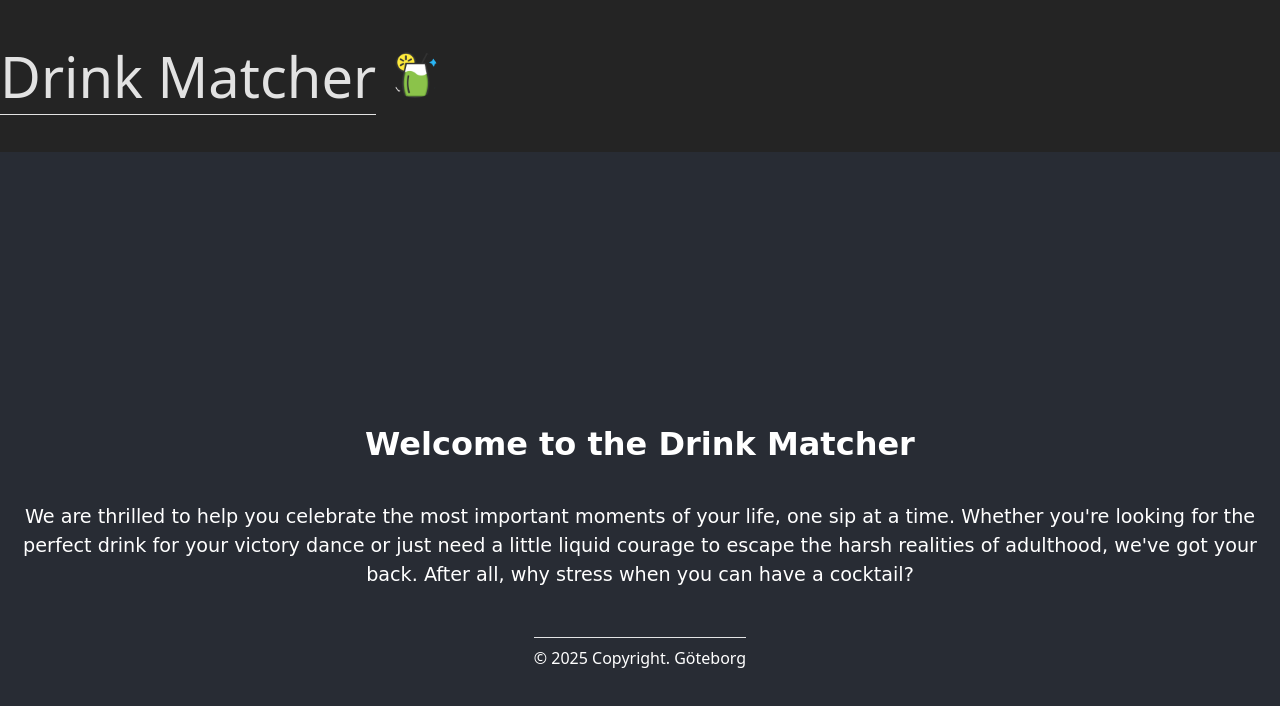
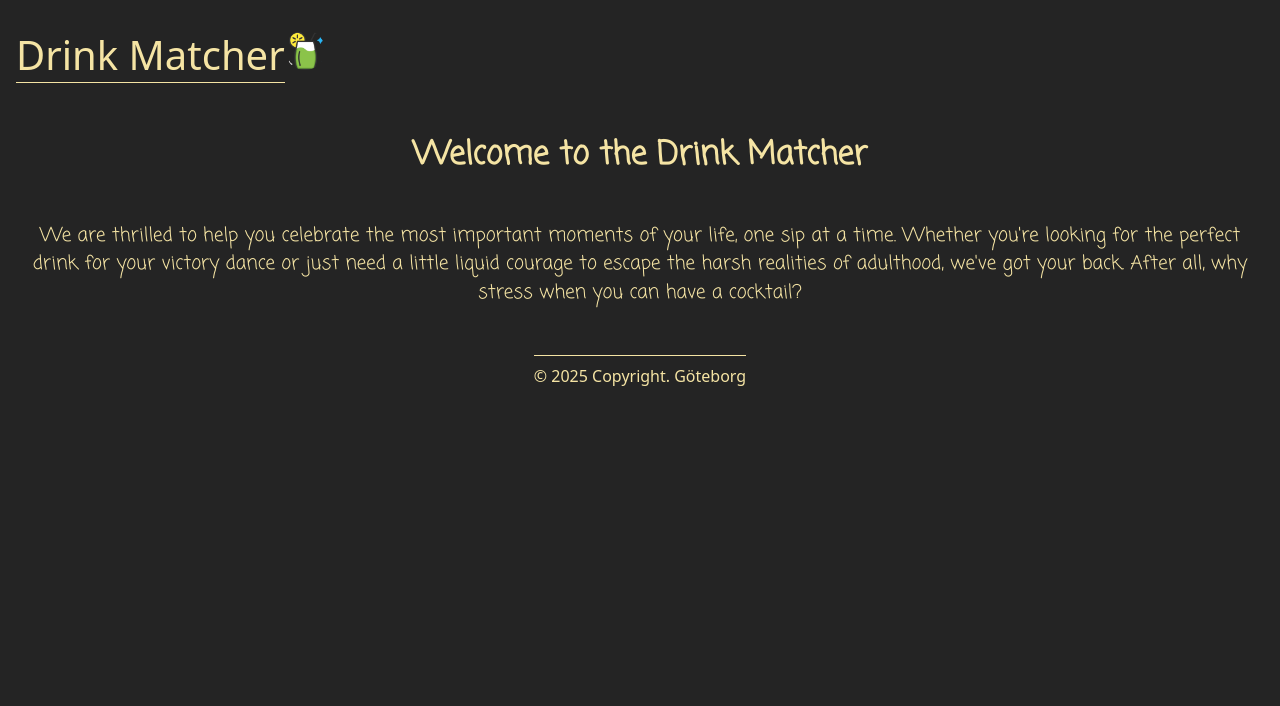
Before and after one commit to Henke-gh/drink-matcher, a React (Vite) app: page / in a window 1280 px wide. Shown: the top 706 px of the page. Built offline with nearby package versions, Linux system fonts and the light colour scheme; a web font is replaced by a local one.

Commit message:
more card work

```diff
--- a/src/App.css
+++ b/src/App.css
@@ -1,9 +1,7 @@
-
-
 body {
   margin: 0;
   padding: 0;
-    font-family: "Comic Sans MS", "Comic Sans", cursive;
+  font-family: var(--coming-soon), "Comic Sans MS", "Comic Sans", cursive;
 }
 
 .presentation {
@@ -11,9 +9,9 @@ body {
   flex-direction: column;
   align-items: center;
   justify-content: center;
-    height: 100vh;
-    background-color: #282c34;
-    color: white;
+  /* height: 100vh; */
+  background-color: var(--black);
+  color: var(--yellow);
   padding: 0 20px;
   text-align: center;
 }
--- a/src/App.jsx
+++ b/src/App.jsx
@@ -7,10 +7,17 @@ function App() {
     <>
       <Header />
       <div className="presentation">
-      <h1>Welcome to the Drink Matcher</h1>
-        <p>We are thrilled to help you celebrate the most important moments of your life, one sip at a time. Whether you're looking for the perfect drink for your victory dance or just need a little liquid courage to escape the harsh realities of adulthood, we've got your back. After all, why stress when you can have a cocktail?</p>
-        <Footer />
+        <h1>Welcome to the Drink Matcher</h1>
+        <p>
+          We are thrilled to help you celebrate the most important moments of
+          your life, one sip at a time. Whether you're looking for the perfect
+          drink for your victory dance or just need a little liquid courage to
+          escape the harsh realities of adulthood, we've got your back. After
+          all, why stress when you can have a cocktail?
+        </p>
       </div>
+
+      <Footer />
     </>
   );
 }
--- /dev/null
+++ b/src/components/CardContainer/CardContainer.css
@@ -0,0 +1,5 @@
+.cardContainer {
+  display: flex;
+  flex-direction: column;
+  align-items: center;
+}
--- a/src/components/Footer/Footer.css
+++ b/src/components/Footer/Footer.css
@@ -12,6 +12,6 @@
   font-weight: 400;
   font-style: normal;
   font-size: 1rem;
-    border-top: var(--white) solid 1px;
+  border-top: var(--yellow) solid 1px;
   padding-top: 8px;
 }
--- a/src/components/Header/Header.css
+++ b/src/components/Header/Header.css
@@ -1,20 +1,21 @@
 header {
   display: flex;
   flex-direction: row;
+  width: 100%;
   align-items: baseline;
-  gap: 15px;
 }
 
 .mainHeader {
   font-family: "Barrio", system-ui;
   font-weight: 400;
   font-style: normal;
-  font-size: 3.5rem;
-  border-bottom: var(--white) solid 1px;
+  font-size: 2.5rem;
+  border-bottom: var(--yellow) solid 1px;
+  margin-left: 1rem;
 }
 
-.cocktailImage {
-  width: 3rem;
-  height: 3rem;
+.iconImage {
+  width: 2.5rem;
+  height: 2.5rem;
   border-radius: 50%;
 }
--- a/src/components/Header/Header.jsx
+++ b/src/components/Header/Header.jsx
@@ -5,7 +5,7 @@ export default function Header() {
   return (
     <header className="header">
       <h1 className="mainHeader">Drink Matcher</h1>
-      <img src="./cocktail_icon.png" alt="cocktail" className="cocktailImage" />
+      <img src="./cocktail_icon.png" alt="cocktail" className="iconImage" />
     </header>
   );
 }
--- a/src/index.css
+++ b/src/index.css
@@ -2,7 +2,8 @@
   --white: rgba(255, 255, 255, 0.87);
   --black: #242424;
   --grey: #3b3b3b;
+  --yellow: #f5e4a4;
   --coming-soon: "Coming Soon", sans-serif;
-  color: var(--white);
+  color: var(--yellow);
   background-color: var(--black);
 }
```
Also changed, not shown: src/components/Card/Card.css (+18 -2 lines), src/components/Card/Card.jsx (+27 -7 lines), src/components/CardContainer/CardContainer.jsx (added, +15 -0 lines). Lines whose indentation alone changed are shown as unchanged.
